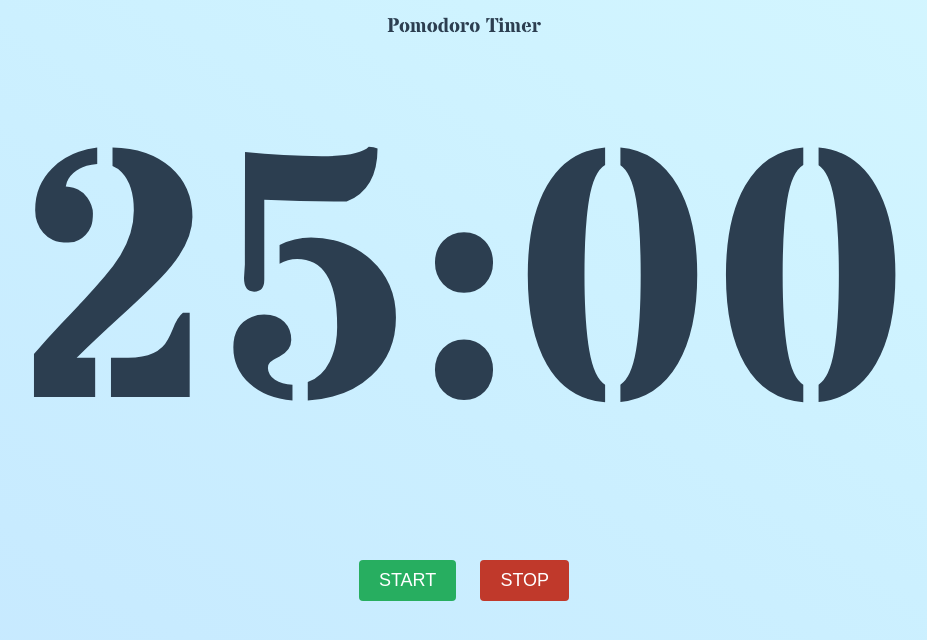
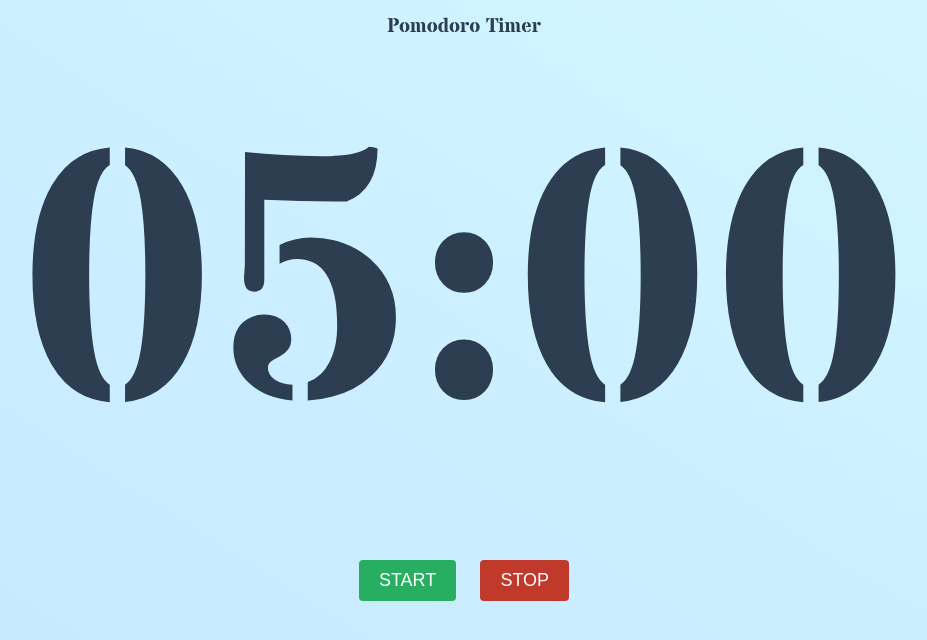
Before and after one commit to arianecledja/js-pomodoro, a plain HTML site: page index.html in a window 1280 px wide. Shown: the whole page, without its empty margins (176-1103 px from the left). Drawn offline with nearby package versions, Linux system fonts and the light colour scheme; a web font is replaced by a local one.

Commit message:
Update index.html

```diff
--- a/index.html
+++ b/index.html
@@ -13,7 +13,7 @@
 <body>
     <div class="container fixed">
         <h1 class="title">Pomodoro Timer</h1>
-        <p class="timer" id="timer">25:00</p>
+        <p class="timer" id="timer">05:00</p>
         <div class="button-wrapper">
             <button id="start">Start</button>
             <button id="stop">Stop</button>
```
